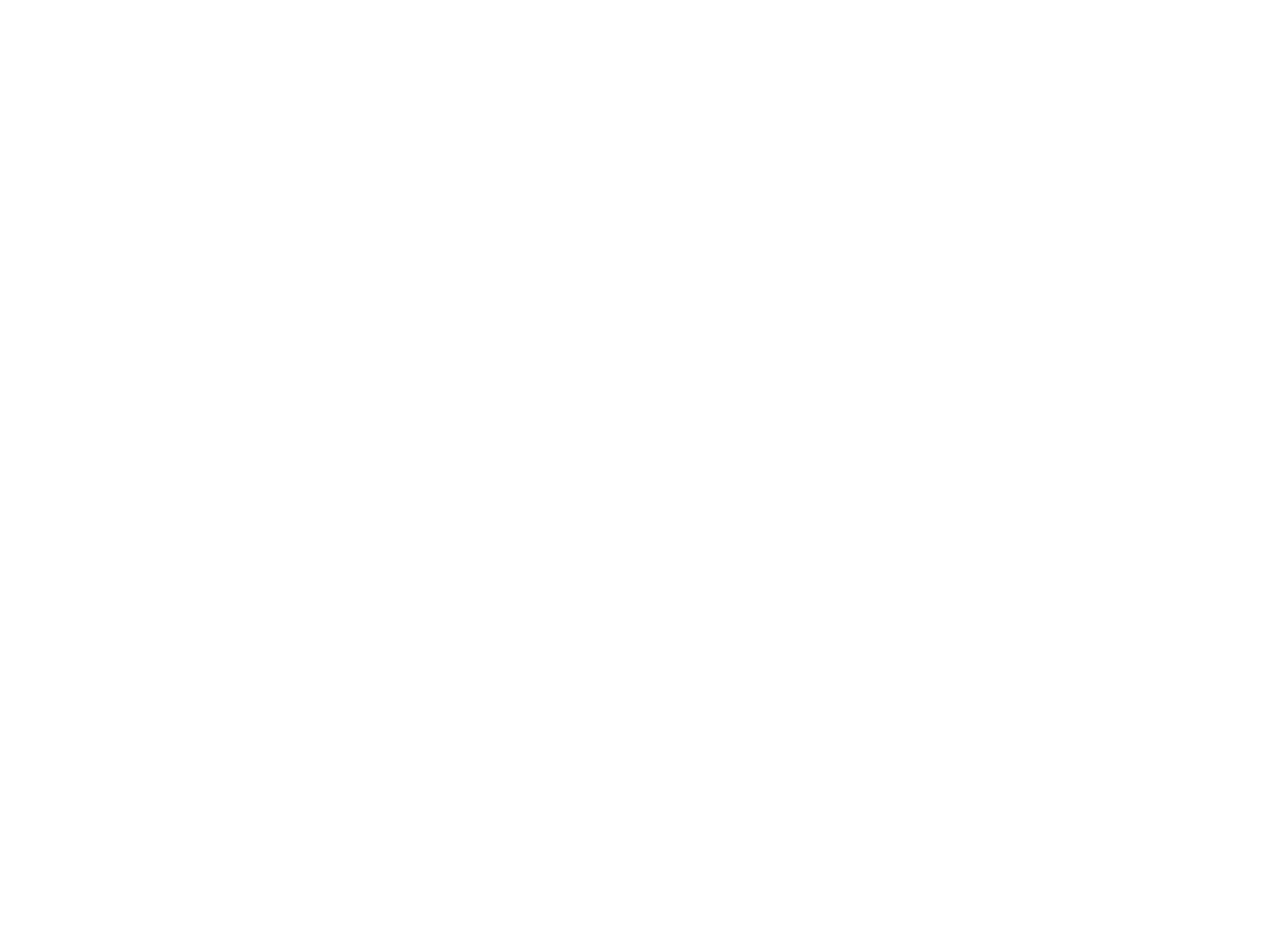
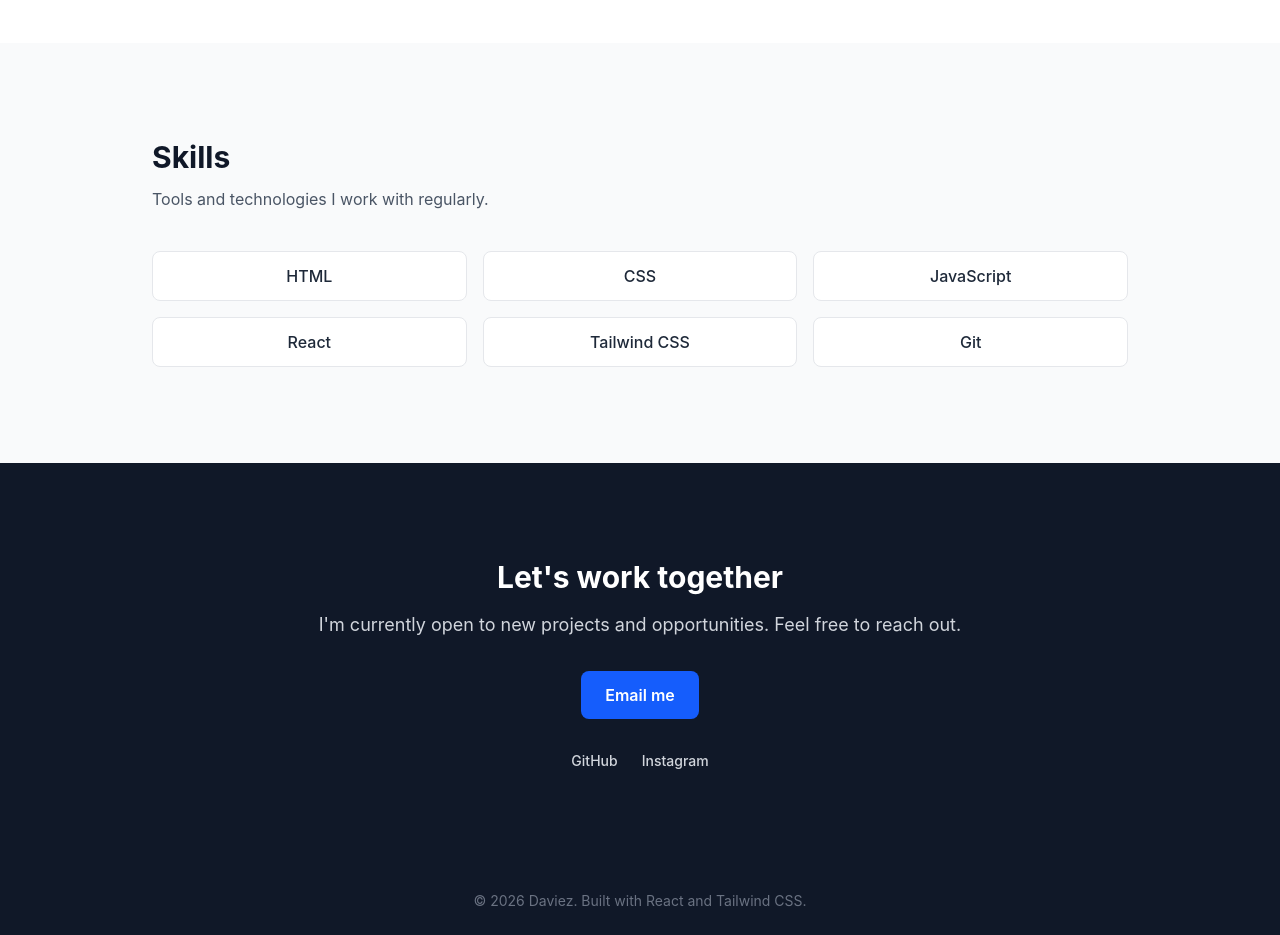
Before and after one commit to Daviez71/vite-project, a React (Vite) app: page / in a window 1280 px wide. Shown: the part 1480-2415 px from the top of the page. Before the commit the page ends 1523 px from the top, so only its background shows below. Built offline with nearby package versions, Linux system fonts and the light colour scheme.

Commit message:
Add Contact section and Footer

```diff
--- a/src/App.jsx
+++ b/src/App.jsx
@@ -1,6 +1,9 @@
 import Navbar from "./components/Navbar"
 import Hero from "./components/Hero"
 import Projects from "./components/Projects"
+import Skills from "./components/Skills"
+import Contact from "./components/Contact"
+import Footer from "./components/Footer"
 
 function App(){
   return (
@@ -8,6 +11,9 @@
       <Navbar />
       <Hero />
       <Projects />
+      <Skills />
+      <Contact />
+      <Footer />
     </div>
   )
 }
--- /dev/null
+++ b/src/components/Contact.jsx
@@ -0,0 +1,41 @@
+
+function Contact() {
+  return (
+    <section id="contact" className="bg-gray-900 py-24">
+      <div className="mx-auto max-w-5xl px-6 text-center">
+        <h2 className="text-3xl font-bold text-white">Let's work together</h2>
+        <p className="mt-4 text-lg text-gray-300">
+          I'm currently open to new projects and opportunities. Feel free to
+          reach out.
+        </p>
+        <a
+          href="mailto:agbebidavid538@gmail.com"
+          className="mt-8 inline-block rounded-lg bg-blue-600 px-6 py-3 font-semibold text-white hover:bg-blue-700"
+        >
+          Email me
+        </a>
+
+        <div className="mt-8 flex justify-center gap-6 text-sm font-medium text-gray-300">
+          <a
+            href="https://github.com/Daviez71"
+            target="_blank"
+            rel="noopener noreferrer"
+            className="hover:text-white"
+          >
+            GitHub
+          </a>
+          <a
+            href="https://www.instagram.com/davie_z24/?hl=en"
+            target="_blank"
+            rel="noopener noreferrer"
+            className="hover:text-white"
+          >
+            Instagram
+          </a>
+        </div>
+      </div>
+    </section>
+  );
+}
+
+export default Contact;
--- /dev/null
+++ b/src/components/Footer.jsx
@@ -0,0 +1,10 @@
+
+function Footer() {
+    return (
+        <footer className="bg-gray-900 py-6 text-center text-sm text-gray-500">
+            &copy; {new Date().getFullYear()} Daviez. Built with React and Tailwind CSS.
+        </footer>
+    )
+}
+
+export default Footer;
--- /dev/null
+++ b/src/components/Skills.jsx
@@ -0,0 +1,27 @@
+const skills = ["HTML", "CSS", "JavaScript", "React", "Tailwind CSS", "Git"];
+
+function Skills() {
+  return (
+    <section id="skills" className="bg-gray-50 py-24">
+      <div className="mx-auto max-w-5xl px-6">
+        <h2 className="text-3xl font-bold text-gray-900">Skills</h2>
+        <p className="mt-3 max-w-2xl text-gray-600">
+          Tools and technologies I work with regularly.
+        </p>
+
+        <div className="mt-10 grid grid-cols-2 gap-4 sm:grid-cols-3">
+          {skills.map((skill) => (
+            <div
+              key={skill}
+              className="rounded-lg border border-gray-200 bg-white px-4 py-3 text-center font-medium text-gray-800"
+            >
+                {skill}
+            </div>
+          ))}
+        </div>
+      </div>
+    </section>
+  );
+}
+
+export default Skills;
```
